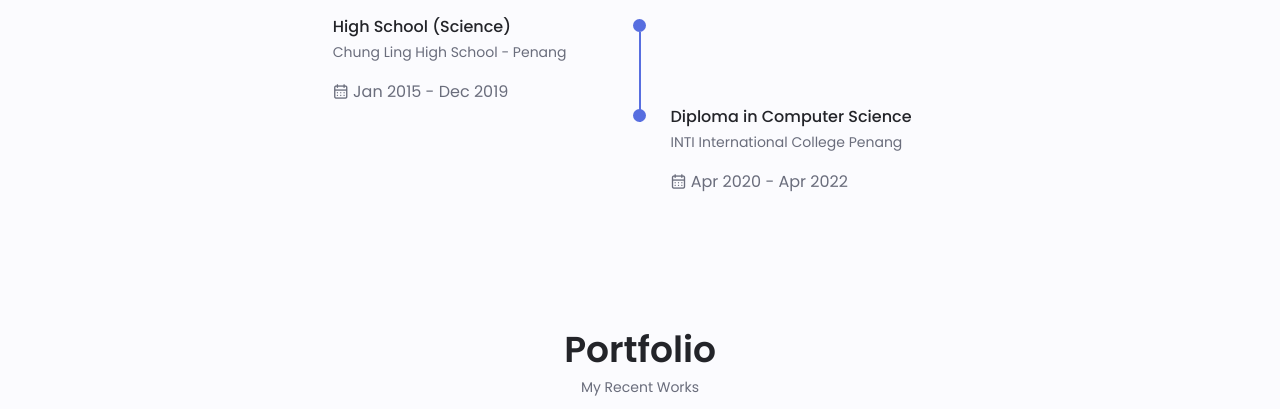
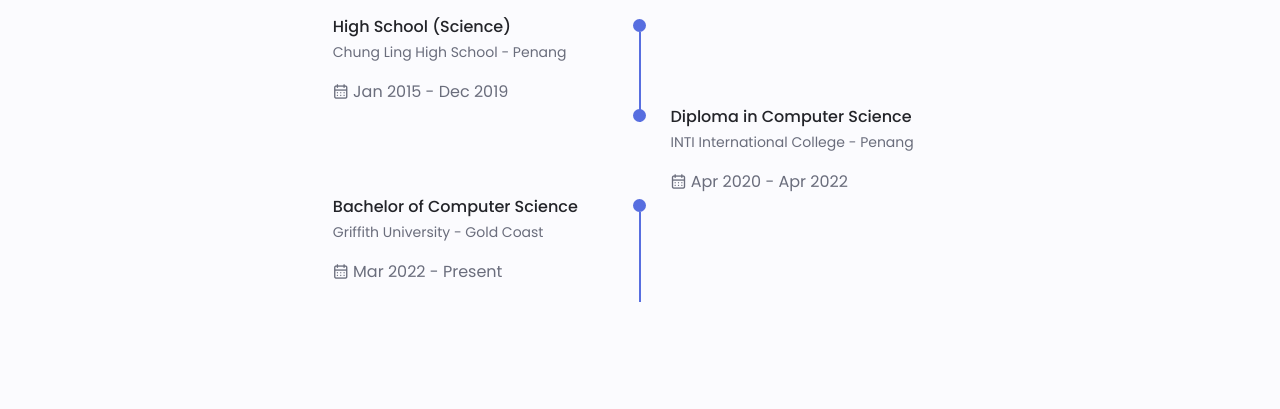
Before and after one commit to pauliand3138/Paul-Personal-Website, a plain HTML site: page index.html in a window 1280 px wide. Shown: the part 2160-2569 px from the top of the page. Drawn offline with nearby package versions, Linux system fonts and the light colour scheme.

Commit message:
Update index.html
Update etch a sketch link and add education history

```diff
--- a/index.html
+++ b/index.html
@@ -383,11 +383,27 @@
 
                                 <div>
                                     <h3 class="qualification__title">Diploma in Computer Science</h3>
-                                    <span class="qualification__subtitle">INTI International College Penang</span>
+                                    <span class="qualification__subtitle">INTI International College - Penang</span>
                                     <div class="qualification__calendar">
                                         <i class="uil uil-calendar-alt"></i>
                                         Apr 2020 - Apr 2022
                                     </div>
+                                </div>
+                            </div>
+
+                            <div class="qualification__data">
+                                <div>
+                                    <h3 class="qualification__title">Bachelor of Computer Science</h3>
+                                    <span class="qualification__subtitle">Griffith University - Gold Coast</span>
+                                    <div class="qualification__calendar">
+                                        <i class="uil uil-calendar-alt"></i>
+                                        Mar 2022 - Present
+                                    </div>
+                                </div>
+
+                                <div>
+                                    <span class="qualification__rounder"></span>
+                                    <span class="qualification__line"></span>
                                 </div>
                             </div>
 
@@ -562,7 +578,7 @@
                                     GitHub
                                     <i class="uil uil-github-alt button__icon"></i>
                                 </a>
-                                <a href="https://paul-ian.tk/etch-a-sketch/" class="button button--flex button--small portfolio__button">
+                                <a href="./etch-a-sketch/" class="button button--flex button--small portfolio__button">
                                     Demo
                                     <i class="uil uil-arrow-right button__icon"></i>
                                 </a>
```
